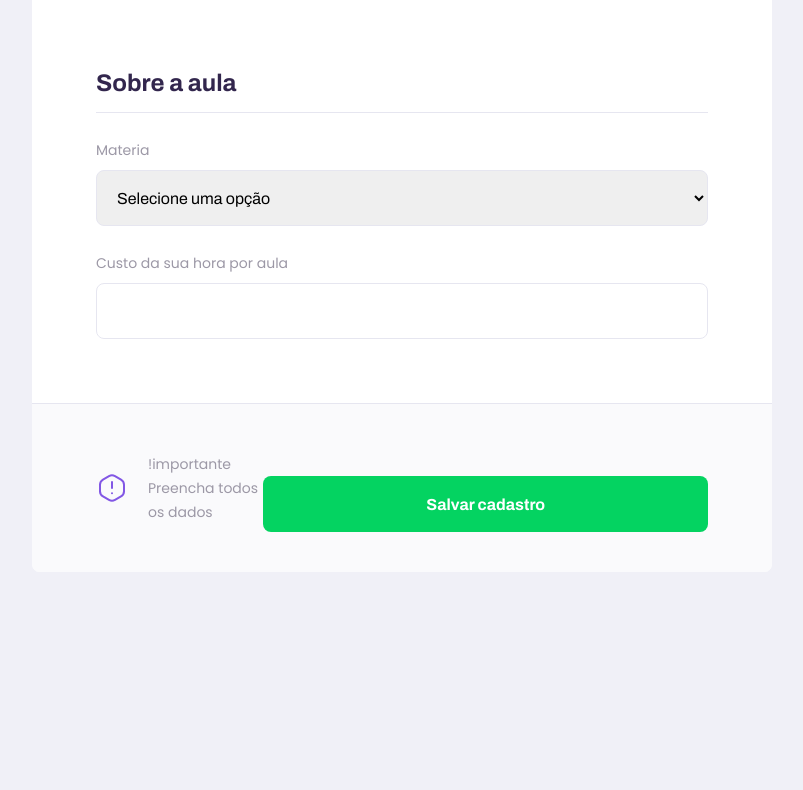
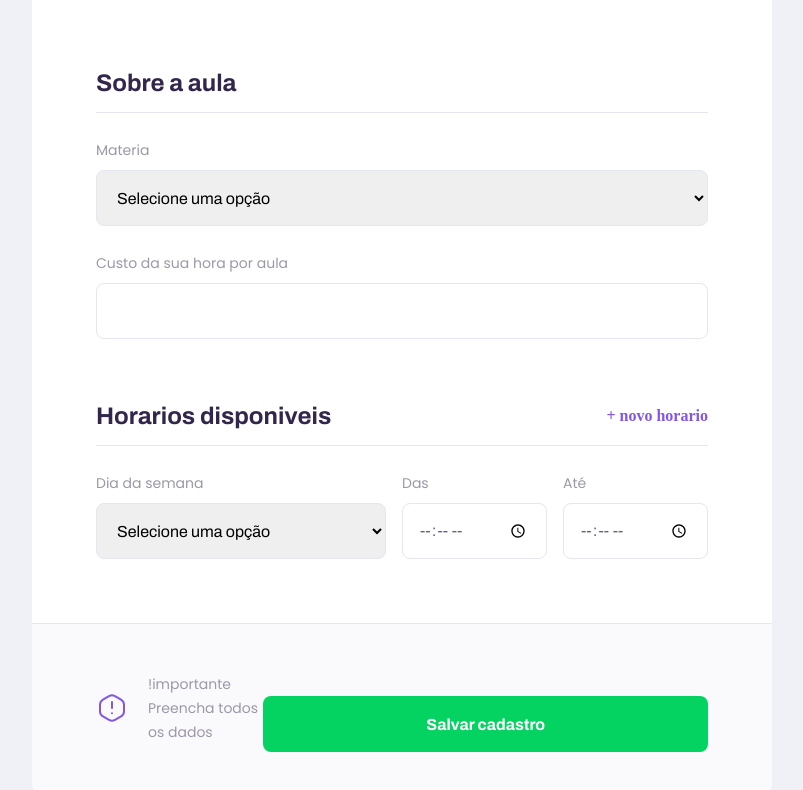
Before and after one commit to IgorGuariroba/proffy, a React (Create React App) app: page /give-classes in a window 1280 px wide. Shown: the part 952-1742 px from the top of the page, without its empty margins (238-1041 px from the left). Before the commit the page ends 1524 px from the top, so only its background shows below. Built offline with nearby package versions, Linux system fonts and the light colour scheme.

Commit message:
Terminado a stilização dos horarios disponiveis

```diff
--- a/src/pages/TeacherForm/index.tsx
+++ b/src/pages/TeacherForm/index.tsx
@@ -45,6 +45,32 @@ function TeacherForm() {
 
         </fieldset>
 
+        <fieldset>
+          <legend>Horarios disponiveis
+          <button type="button">
+            + novo horario
+          </button>
+          </legend>
+
+          <div className="schedule-item">
+          <Select
+          name="week_day"
+          label="Dia da semana"
+          options={[
+            {value: '0', label: 'Domingo'},
+            {value: '1', label: 'Segunda-feira'},
+            {value: '2', label: 'Terça-feira'},
+            {value: '3', label: 'Quarta-feira'},
+            {value: '4', label: 'Quinta-feira'},
+            {value: '5', label: 'Sexta-feira'},
+            {value: '6', label: 'Sabado'},
+          ]}
+          />
+          <Input name="from" label="Das" type="time"/>
+          <Input name="to" label="Até" type="time"/>
+          </div>
+        </fieldset>
+
         <footer>
           <p>
             <img src={warningIcon} alt="Aviso importante" />
--- a/src/pages/TeacherForm/styles.css
+++ b/src/pages/TeacherForm/styles.css
@@ -36,6 +36,19 @@
   width: 100%;
   padding-bottom: 1.6rem;
   border-bottom: 1px solid var(--color-line-in-white);
+}
+
+#page-teacher-form main fieldset legend button {
+  background: none;
+  border: 0;
+  color: var(--color-primary);
+  font: 700 1.6rem Arquivo;
+  Cursor: pointer;
+  transition: color 0.2s;
+}
+
+#page-teacher-form main fieldset legend button:hover {
+  color: var(--color-primary-dark);
 }
 
 #page-teacher-form main fieldset .input-block + .textarea-block,
@@ -104,6 +117,16 @@
     padding: 0 6.4rem;
   }
 
+  #page-teacher-form main .schedule-item {
+      display: grid;
+      grid-template-columns: 2fr 1fr 1fr;
+      column-gap: 1.6rem;
+  }
+
+  #page-teacher-form main .schedule-item .input-block {
+    margin-top: 0 !important;
+  }
+
   #page-teacher-form main footer {
     padding: 4.0rem 6.4rem;
     display: flex;
@@ -119,4 +142,5 @@
     width: 20rem;
     margin-top: 0;
   }
+
 }
--- a/src/pages/TeacherList/index.tsx
+++ b/src/pages/TeacherList/index.tsx
@@ -1,6 +1,7 @@
 import React from "react";
 import Input from "../../components/Input";
 import PageHeader from "../../components/pageHeader";
+import Select from "../../components/select";
 import TeacherItem from "../../components/TeacherItem";
 
 import './styles.css';
@@ -11,8 +12,32 @@ function TeacherList() {
       <PageHeader title="Estes são os proffys diponiveis.">
         <form id="search-teachers">
 
-          <Input name="subject" label="Matéria" />
-          <Input name="week_day" label="Dia da semana" />
+        <Select
+          name="subject"
+          label="Materia"
+          options={[
+            {value: '1', label: 'Mecanico => Carros'},
+            {value: '2', label: 'Borracheiro => Carros'},
+            {value: '3', label: 'Pintor => Carros'},
+            {value: '4', label: 'Pintor => Casa'},
+            {value: '5', label: 'Jardineiro => condomínios'},
+            {value: '6', label: 'Eletricista => Casa'},
+            {value: '7', label: 'Gesseiro => Casa'},
+          ]}
+          />
+          <Select
+          name="week_day"
+          label="Dia da semana"
+          options={[
+            {value: '0', label: 'Domingo'},
+            {value: '1', label: 'Segunda-feira'},
+            {value: '2', label: 'Terça-feira'},
+            {value: '3', label: 'Quarta-feira'},
+            {value: '4', label: 'Quinta-feira'},
+            {value: '5', label: 'Sexta-feira'},
+            {value: '6', label: 'Sabado'},
+          ]}
+          />
           <Input type="time" name="time" label="Hora" />
 
         </form>
--- a/src/pages/TeacherList/styles.css
+++ b/src/pages/TeacherList/styles.css
@@ -73,7 +73,8 @@
     bottom: -28px;
   }
 
-  #search-teachers .input-block + .input-block {
+  #search-teachers .input-block + .input-block,
+  #search-teachers .select-block + .select-block {
     margin-top: 0;
   }
 
```
